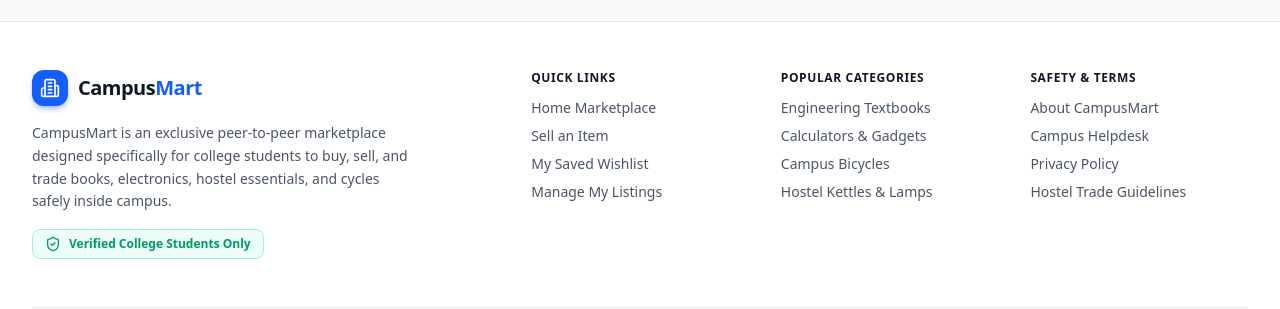
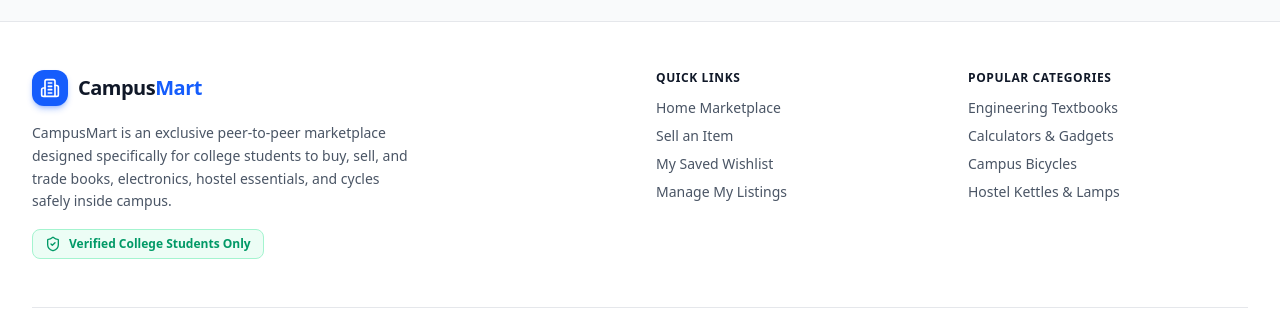
Before and after one commit to tarang0211/CampusMart, a React (Vite) app: page / in a window 1280 px wide. Shown: the part 1568-1877 px from the top of the page. Built offline with nearby package versions, Linux system fonts and the light colour scheme; no server answers.

Commit message:
Remove unused footer links

```diff
--- a/src/components/layout/Footer.jsx
+++ b/src/components/layout/Footer.jsx
@@ -15,7 +15,7 @@
   return (
     <footer className="bg-white dark:bg-slate-900 border-t border-gray-200 dark:border-slate-800 transition-colors duration-200">
       <div className="max-w-7xl mx-auto px-4 sm:px-6 lg:px-8 py-12">
-        <div className="grid grid-cols-1 md:grid-cols-2 lg:grid-cols-5 gap-8">
+        <div className="grid grid-cols-1 md:grid-cols-2 lg:grid-cols-4 gap-8">
 
           {/* Brand Col */}
           <div className="lg:col-span-2 space-y-4">
@@ -129,38 +129,7 @@
             </ul>
           </div>
 
-          {/* Support & Legal */}
-          <div className="space-y-3">
-            <h4 className="text-xs font-bold uppercase tracking-wider text-gray-900 dark:text-white">
-              Safety & Terms
-            </h4>
 
-            <ul className="space-y-2 text-sm text-gray-600 dark:text-gray-400">
-              <li>
-                <span className="cursor-default">
-                  About CampusMart
-                </span>
-              </li>
-
-              <li>
-                <span className="cursor-default">
-                  Campus Helpdesk
-                </span>
-              </li>
-
-              <li>
-                <span className="cursor-default">
-                  Privacy Policy
-                </span>
-              </li>
-
-              <li>
-                <span className="cursor-default">
-                  Hostel Trade Guidelines
-                </span>
-              </li>
-            </ul>
-          </div>
 
         </div>
 
```
